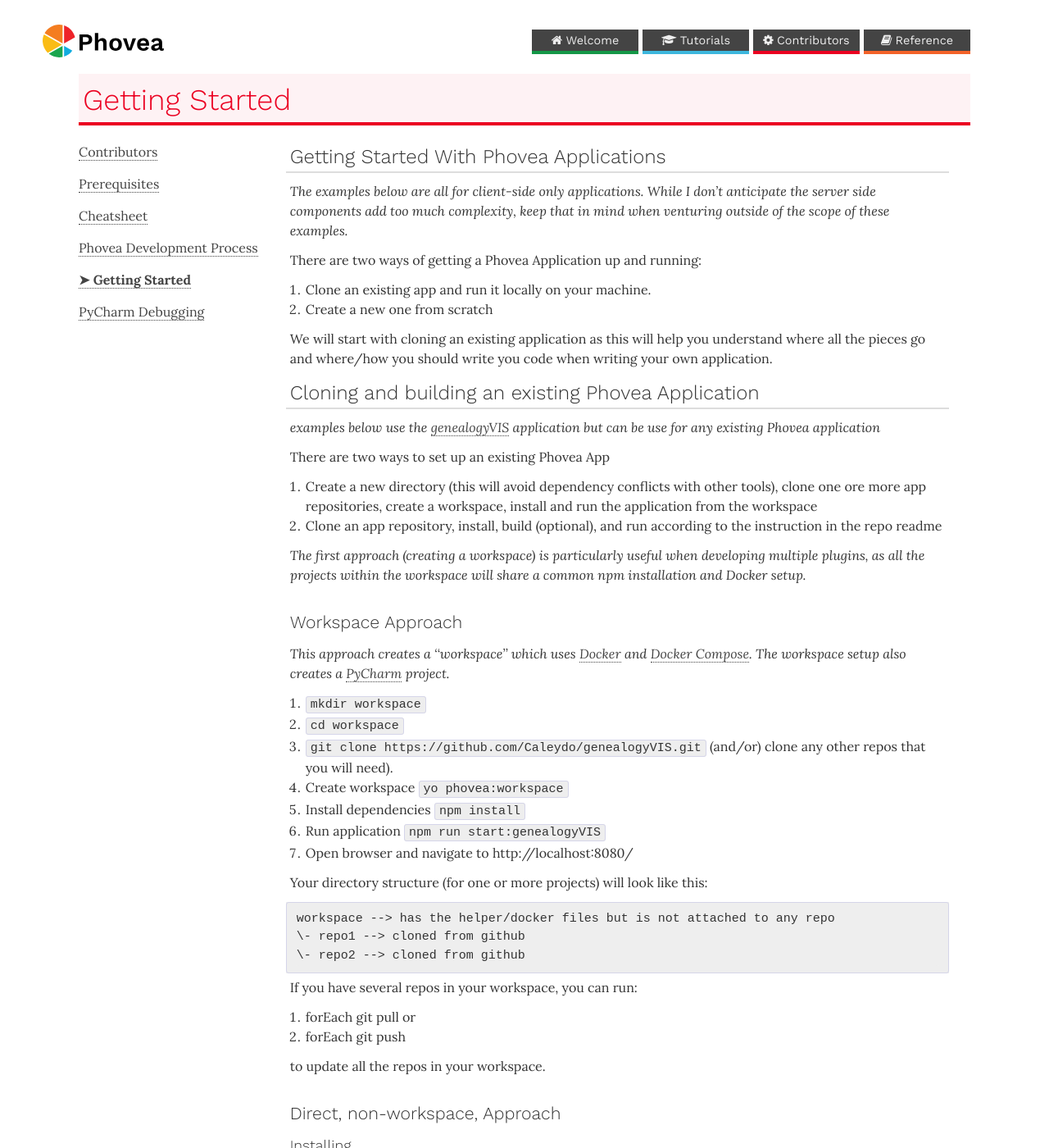
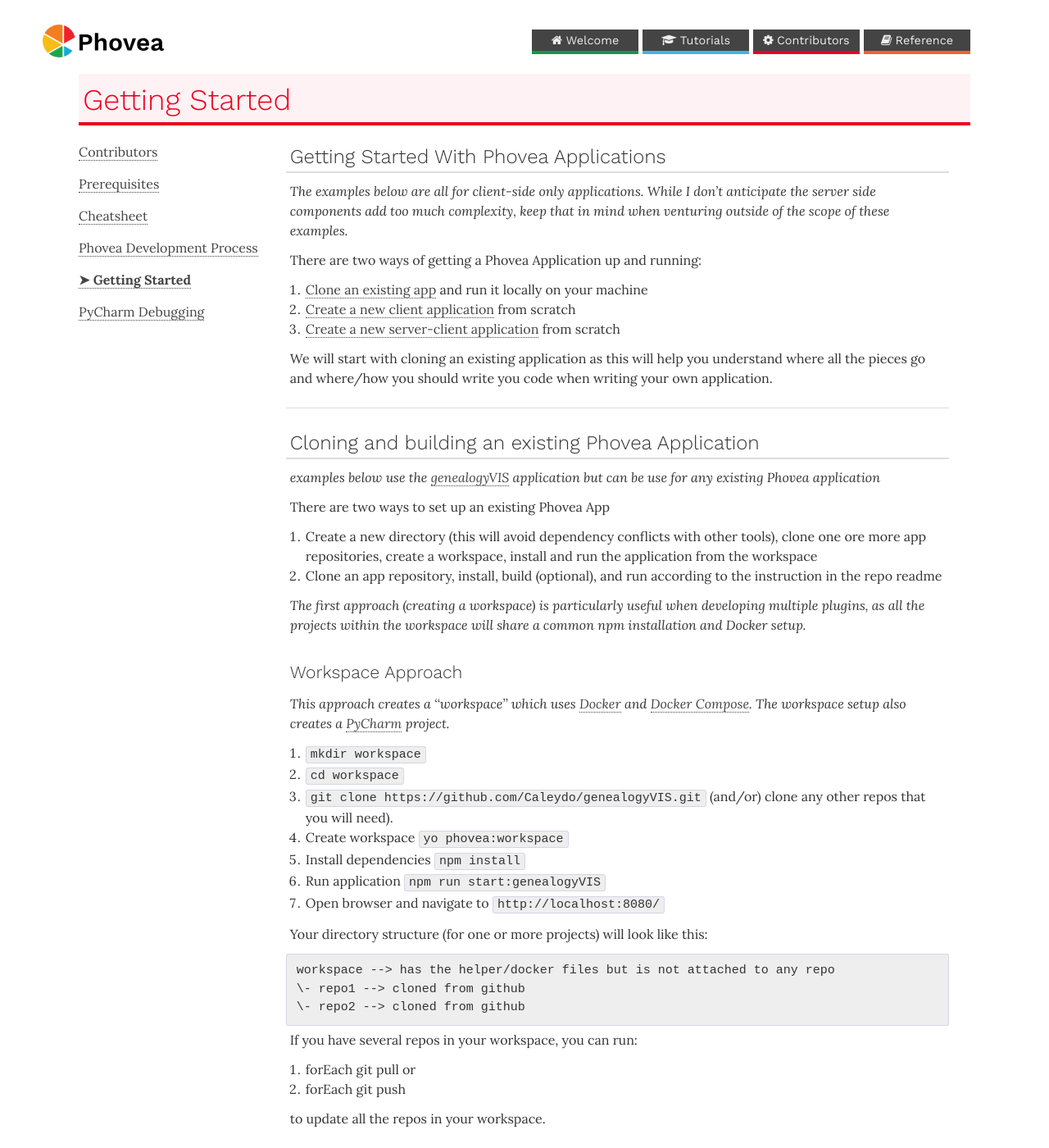
Before and after one commit to phovea/phovea.github.io, a Jekyll site: the page built from contributors/getting_started.md, in a window 1280 px wide and 1400 px high. Shown: the whole window at 82% size. Built offline with Jekyll 4.4.1, drawn with Linux system fonts in a browser that asks for light colours; nearby versions of some CDN libraries; some web fonts are replaced; some of the changed text lies outside the part shown.

Commit message:
Added anchor links

````diff
--- a/contributors/getting_started.md
+++ b/contributors/getting_started.md
@@ -10,11 +10,15 @@ order: 2
 
 There are two ways of getting a Phovea Application up and running:
 
- 1. Clone an existing app and run it locally on your machine.
- 2. Create a new one from scratch
+ 1. [Clone an existing app](#clone-existing-app) and run it locally on your machine
+ 2. [Create a new client application](#client-app) from scratch
+ 3. [Create a new server-client application](#server-client-app) from scratch
 
 We will start with cloning an existing application as this will help you understand where all the pieces go and where/how you should write you code when writing your own application.
 
+---
+
+<a id="clone-existing-app"></a>
 ## Cloning and building an existing Phovea Application
 
 *examples below use the [genealogyVIS](https://github.com/Caleydo/genealogyVIS/) application but can be use for any existing Phovea application*
@@ -35,7 +39,7 @@ There are two ways to set up an existing Phovea App
  4. Create workspace `yo phovea:workspace`
  5. Install dependencies `npm install`
  6. Run application `npm run start:genealogyVIS`
- 7. Open browser and navigate to http://localhost:8080/
+ 7. Open browser and navigate to `http://localhost:8080/`
 
 Your directory structure (for one or more projects) will look like this:
 
@@ -79,6 +83,7 @@ The build process itself includes:
 
 
 #### Launching
+
 `npm run start`
 
 Unlike `npm run build`, `npm run start` will just build the application *in memory* without any tests or code quality checks
@@ -92,7 +97,10 @@ The need for import and export is because with TypeScript (and ES6 in general) y
 
 Now that you have successfully (hopefully) cloned and examined an existing application, you are ready to build your own application!
 
-## Creating a new Phovea Application from Scratch
+---
+
+<a id="client-app"></a>
+## Creating a new Phovea Client Application from Scratch
 
  1. Install Phovea Generator `sudo npm install -g yo github:phovea/generator-phovea`
  2. `mkdir name_of_new_app`
@@ -101,10 +109,15 @@ Now that you have successfully (hopefully) cloned and examined an existing appli
 
 ### Installing
 
-`npm install`
+```bash
+npm install
+```
 
 ### Building (optional)
-`npm run build`
+
+```bash
+npm run build
+```
 
 The build step is optional since it is not required for testing/development.
 
@@ -116,8 +129,14 @@ The build process itself includes:
 
 ### Launching
 
-`npm start`
+```bash
+npm start
+```
 
+
+---
+
+<a id="server-client-app"></a>
 ## Creating a new Phovea Server-Client Application from Scratch
 
  1. Install [Docker](https://www.docker.com/).
@@ -158,4 +177,4 @@ Keep Docker running.
 1. `docker-compose up -d`
 2. `npm run start:app`
 
-Now in the browser check adress `http://localhost:8080/` for accessing the app or `http://localhost:8080/api/hello_world/` for accessing the api.
+Now in the browser check adress `http://localhost:8080/` for accessing the app or `http://localhost:8080/api/hello_world/` for accessing the API.
````
